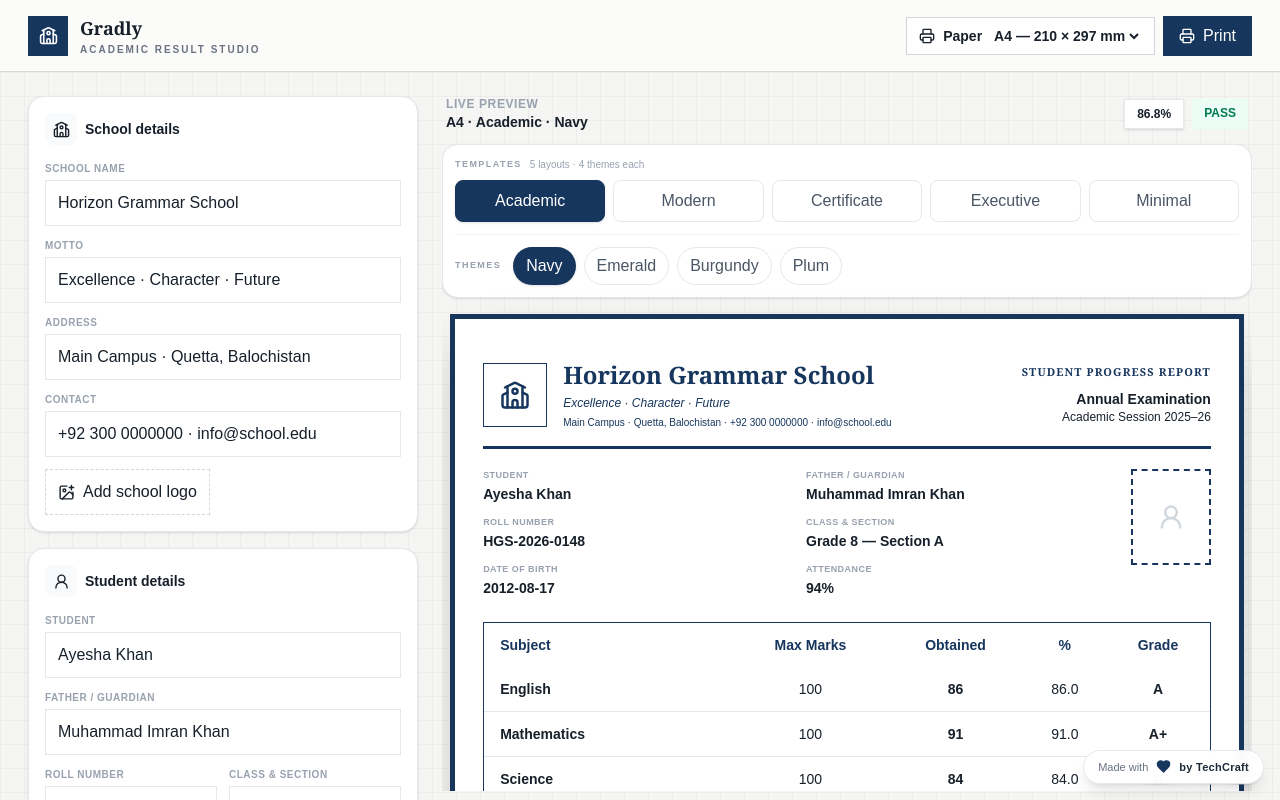
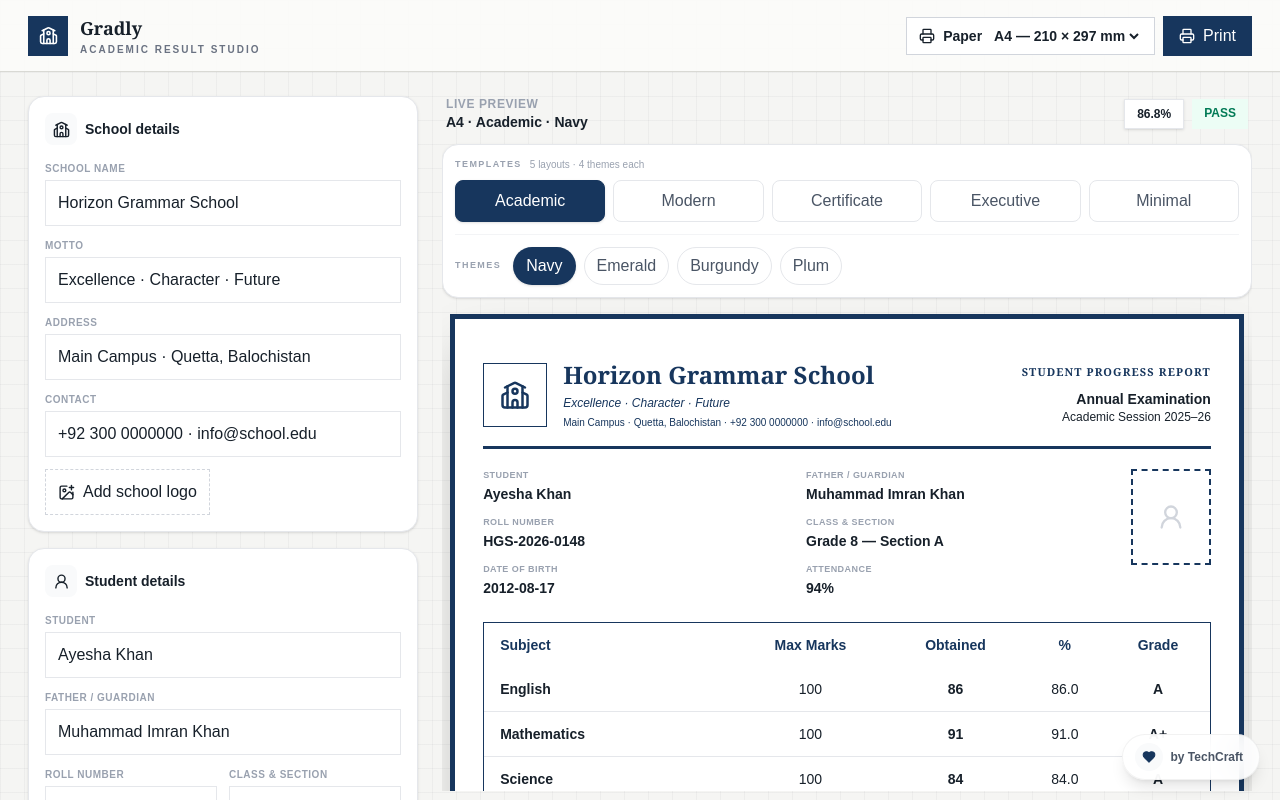
Before and after one commit to merajNizBaloch/gradly, a Next.js app: page / in a window 1280 px wide. Shown: the top 800 px of the page. Built offline with nearby package versions, Linux system fonts and the light colour scheme.

Commit message:
Refine floating TechCraft footer pill

```diff
--- a/src/app/components/site-footer.tsx
+++ b/src/app/components/site-footer.tsx
@@ -22,23 +22,21 @@ export default function SiteFooter() {
   }, []);
 
   return (
-    <footer className="no-print fixed bottom-4 right-4 z-50 print:hidden">
+    <footer className="pointer-events-none fixed bottom-4 right-4 z-50 no-print print:hidden sm:bottom-5 sm:right-5">
       <a
         href="https://techcraftsolution.com"
         target="_blank"
         rel="noopener noreferrer"
-        className="flex items-center gap-2 rounded-full border border-gray-200 bg-white/95 px-3.5 py-2 shadow-lg backdrop-blur-sm transition-all hover:-translate-y-0.5 hover:shadow-xl"
         aria-label="Made with love by TechCraft"
+        className="pointer-events-auto group flex items-center gap-2 rounded-full border border-black/5 bg-white/90 px-3 py-2 shadow-lg shadow-black/10 backdrop-blur-md transition-all duration-300 hover:-translate-y-1 hover:shadow-xl"
       >
-        <span className="text-[11px] font-medium text-gray-500">Made with</span>
-        <Heart
-          size={15}
-          fill="currentColor"
-          strokeWidth={1.8}
+        <span
+          className="grid h-7 w-7 place-items-center rounded-full bg-gray-50 transition-transform duration-300 group-hover:scale-110"
           style={{ color: themeColor }}
-          aria-hidden="true"
-        />
-        <span className="text-[11px] font-extrabold tracking-wide text-gray-800">by TechCraft</span>
+        >
+          <Heart size={14} fill="currentColor" strokeWidth={1.8} />
+        </span>
+        <span className="pr-1 text-xs font-semibold text-gray-600">by TechCraft</span>
       </a>
     </footer>
   );
```
